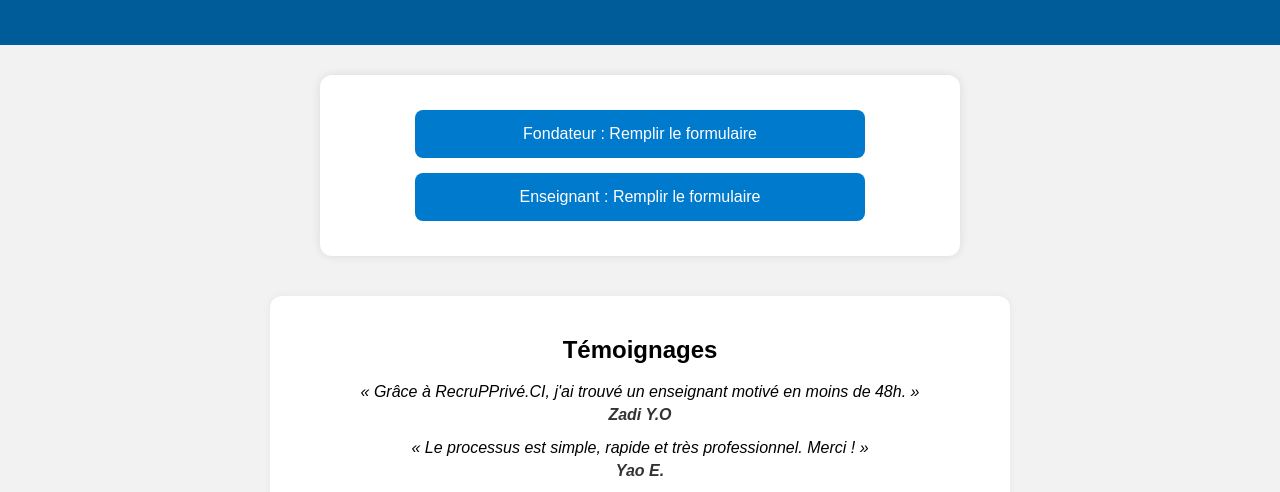
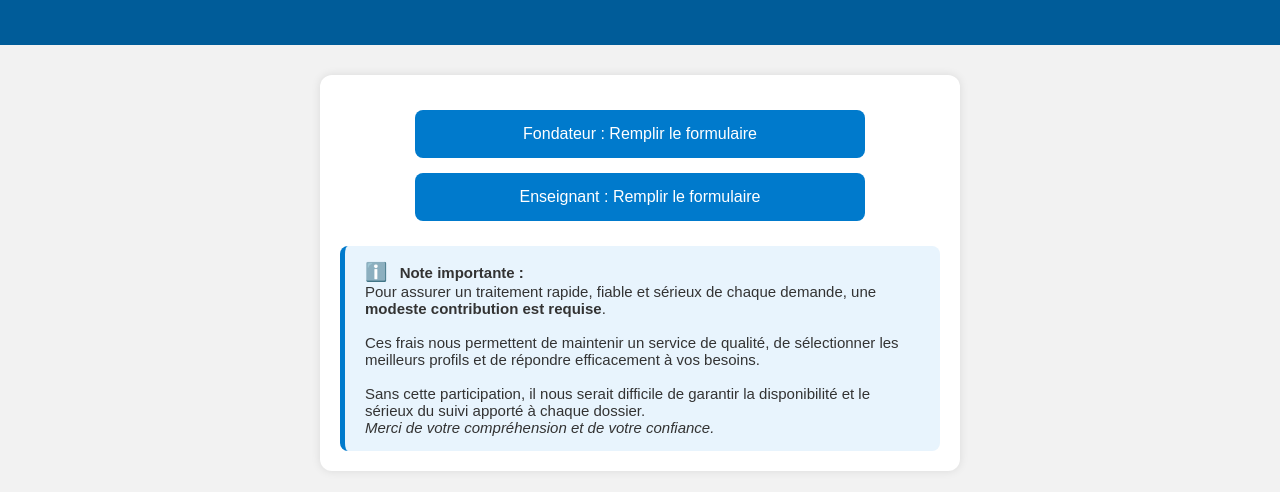
Before and after one commit to recruppriveci/Recruppriv-ci, a plain HTML site: page index.html in a window 1280 px wide. Shown: the part 194-686 px from the top of the page. Drawn offline with Linux system fonts and the light colour scheme.

Commit message:
Update index.html

```diff
--- a/index.html
+++ b/index.html
@@ -1,4 +1,4 @@
- <!DOCTYPE html>
+<!DOCTYPE html>
 <html lang="fr">
 <head>
   <meta charset="UTF-8" />
@@ -108,6 +108,17 @@
   <div class="container">
     <a href="formulaire-fondateur.html" class="btn">Fondateur : Remplir le formulaire</a>
     <a href="formulaire-enseignant.html" class="btn">Enseignant : Remplir le formulaire</a>
+
+    <div style="margin-top: 25px; background-color: #e8f4fd; padding: 15px 20px; border-left: 5px solid #007acc; text-align: left; border-radius: 8px; font-size: 15px; color: #333;">
+      <p style="margin: 0;">
+        <span style="font-size: 18px; margin-right: 8px;">ℹ️</span>
+        <strong>Note importante :</strong><br>
+        Pour assurer un traitement rapide, fiable et sérieux de chaque demande, une <strong>modeste contribution est requise</strong>.<br><br>
+        Ces frais nous permettent de maintenir un service de qualité, de sélectionner les meilleurs profils et de répondre efficacement à vos besoins.<br><br>
+        Sans cette participation, il nous serait difficile de garantir la disponibilité et le sérieux du suivi apporté à chaque dossier.<br>
+        <em>Merci de votre compréhension et de votre confiance.</em>
+      </p>
+    </div>
   </div>
 
   <div class="testimonials">
@@ -143,4 +154,4 @@
     © 2025 RecruPPrivé.CI - Tous droits réservés.
   </footer>
 </body>
-</html>
+                                                                                                                             </html>
```
